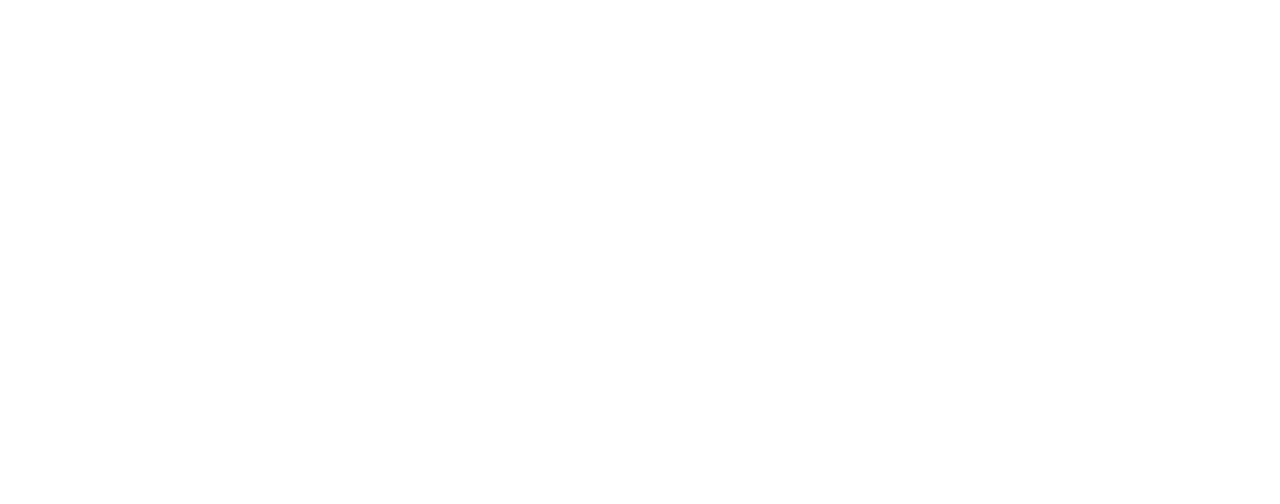
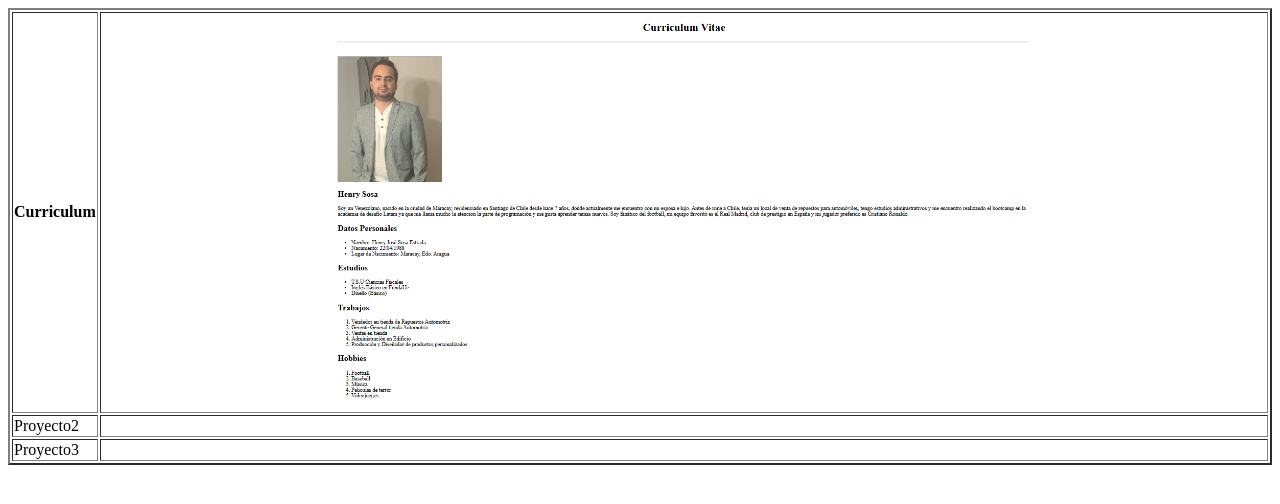
Before and after one commit to HJSE22/CV_Henry_Sossa, a plain HTML site: page Portafolio.html in a window 1280 px wide. Drawn offline with Linux system fonts and the light colour scheme.

```diff
--- a/Portafolio.html
+++ b/Portafolio.html
@@ -3,9 +3,32 @@
 <head>
     <meta charset="UTF-8">
     <meta name="viewport" content="width=device-width, initial-scale=1.0">
-    <title>Document</title>
+    <link rel="icon" type="image/png" href="./Assets/imagenes/Captura de pantalla (4).png">
+    <title>Portafolio de Henry Sosa</title>
 </head>
 <body>
+    <table border="2">
+        <thead>
+            <tr>
+            <th>Curriculum</th>
+            <th> <img width="60%" src="./Assets/imagenes/Captura de pantalla (7).png" alt="" srcset=""></th>
+        </tr>
+
+        </thead>
+        </tr>
+
+    </thead>
+    <tbody>
+        <tr>
+            <td>Proyecto2</td>
+            <td></td>
+        </tr>
+        <tr>
+            <td>Proyecto3</td>
+            <td></td>
+        </tr>
+    </tbody>
+</table>
 
 </body>
 </html>
```
Also changed, not shown: index.html (+3 -3 lines), Assets/imagenes/Captura de pantalla (7).png (added).
